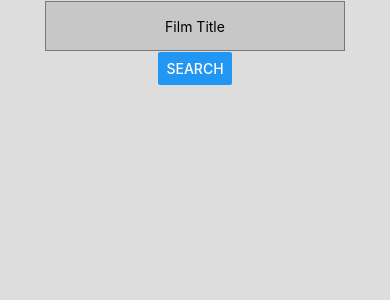
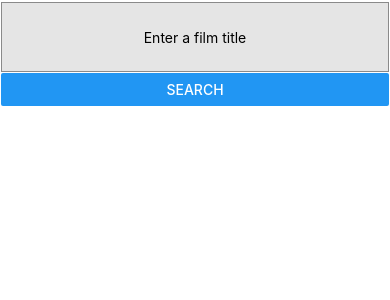
Before and after one commit to sergio-nunez-meneses/test-react-native, a React Native app: screen / in a window 390 px wide. Shown: the top 300 px of the page. Built offline with nearby package versions, Linux system fonts and the light colour scheme.

Commit message:
fixed bug on mobile display

```diff
--- a/Components/FilmItem.js
+++ b/Components/FilmItem.js
@@ -6,14 +6,15 @@ class FilmItem extends React.Component {
     const film = this.props.film;
     return (
       <View style={styles.container}>
-        <Image
-          style={styles.image}
-          source={{uri: 'https://www.themoviedb.org/movie' + film.poster_path}}
-        />
+        <View style={styles.image_container}>
+          <Image
+            style={styles.image}
+            source={{uri: 'https://www.themoviedb.org/movie' + film.poster_path}}
+          />
+        </View>
         <View style={styles.content}>
           <View style={styles.header}>
             <Text style={styles.title}>{film.original_title}</Text>
-            <Text style={styles.vote}>{film.id}</Text>
             <Text style={styles.vote}>{film.vote_average}</Text>
           </View>
           <View style={styles.description_container}>
@@ -31,17 +32,25 @@ class FilmItem extends React.Component {
 
 const styles = StyleSheet.create({
   container: {
-    height: 190,
-    flexDirection: 'row'
+    flexDirection: 'row',
+    height: 200,
+    marginVertical: 3,
+    borderWidth: 1,
+    borderColor: 'rgba(0, 0, 0, 0.6)'
+  },
+  image_container: {
+    flex: 5,
+    justifyContent: 'center',
+    alignContent: 'center'
   },
   image: {
     width: 120,
     height: 180,
-    margin: 5,
+    margin: 1,
     backgroundColor: 'gray'
   },
   content: {
-    flex: 1,
+    flex: 10,
     margin: 5
   },
   header: {
@@ -49,11 +58,11 @@ const styles = StyleSheet.create({
     flexDirection: 'row'
   },
   title: {
-    fontWeight: 'bold',
-    fontSize: 20,
     flex: 1,
     flexWrap: 'wrap',
-    paddingRight: 5
+    paddingRight: 5,
+    fontWeight: 'bold',
+    fontSize: 20
   },
   vote: {
     fontWeight: 'bold',
--- a/Components/Search.js
+++ b/Components/Search.js
@@ -7,9 +7,9 @@ import { getFilmsFromApiWithSearchedText } from '../API/TMDBApi' // import { } f
 class Search extends React.Component {
   constructor(props) {
     super (props)
+    this.searchedText = ''
     this.state = {
       films: [],
-      searchedText: ''
     }
   }
 
@@ -34,18 +34,16 @@ class Search extends React.Component {
       <View style={styles.container}>
         <TextInput
           style={styles.textinput}
-          placeholder='Film Title'
+          placeholder='Enter a film title'
           onChangeText={(text) => this._searchTextInputChanged(text)}
         />
         <Button title='Search' onPress={() => this._loadFilms()}/>
         {/* <FilmItem/> is a custom component */}
-        <View style={styles.list_container}>
-          <FlatList
-            data={this.state.films}
-            keyExtractor={(item) => item.id.toString()}
-            renderItem={({item}) => <FilmItem film={item}/>}
-          />
-        </View>
+        <FlatList
+          data={this.state.films}
+          keyExtractor={(item) => item.id.toString()}
+          renderItem={({item}) => <FilmItem film={item}/>}
+        />
       </View>
     )
   }
@@ -54,22 +52,11 @@ class Search extends React.Component {
 const styles = StyleSheet.create({
   container: {
     flex: 1,
-    margin: 0,
-    alignItems: 'center',
+    margin: 1,
     justifyContent: 'center',
-    backgroundColor: '#ddd',
-  },
-  list_container: {
-    flex: 1,
-    marginTop: 20,
-    alignItems: 'center',
-    justifyContent: 'center',
-    padding: 10,
-    backgroundColor: '#ddd',
   },
   textinput: {
-    width: 300,
-    height: 50,
+    height: 70,
     marginTop: 1,
     marginBottom: 1,
     borderWidth: 1,
```
